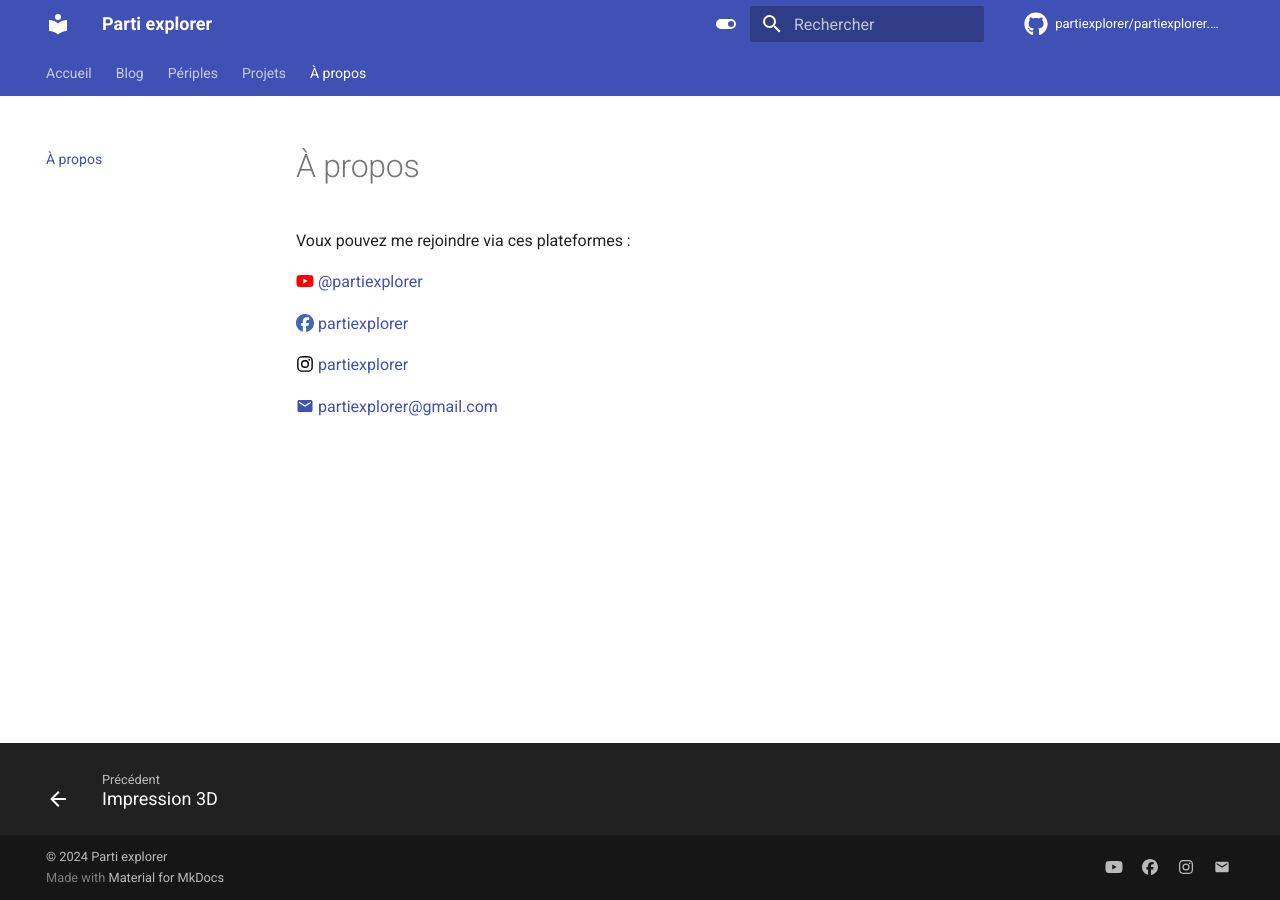
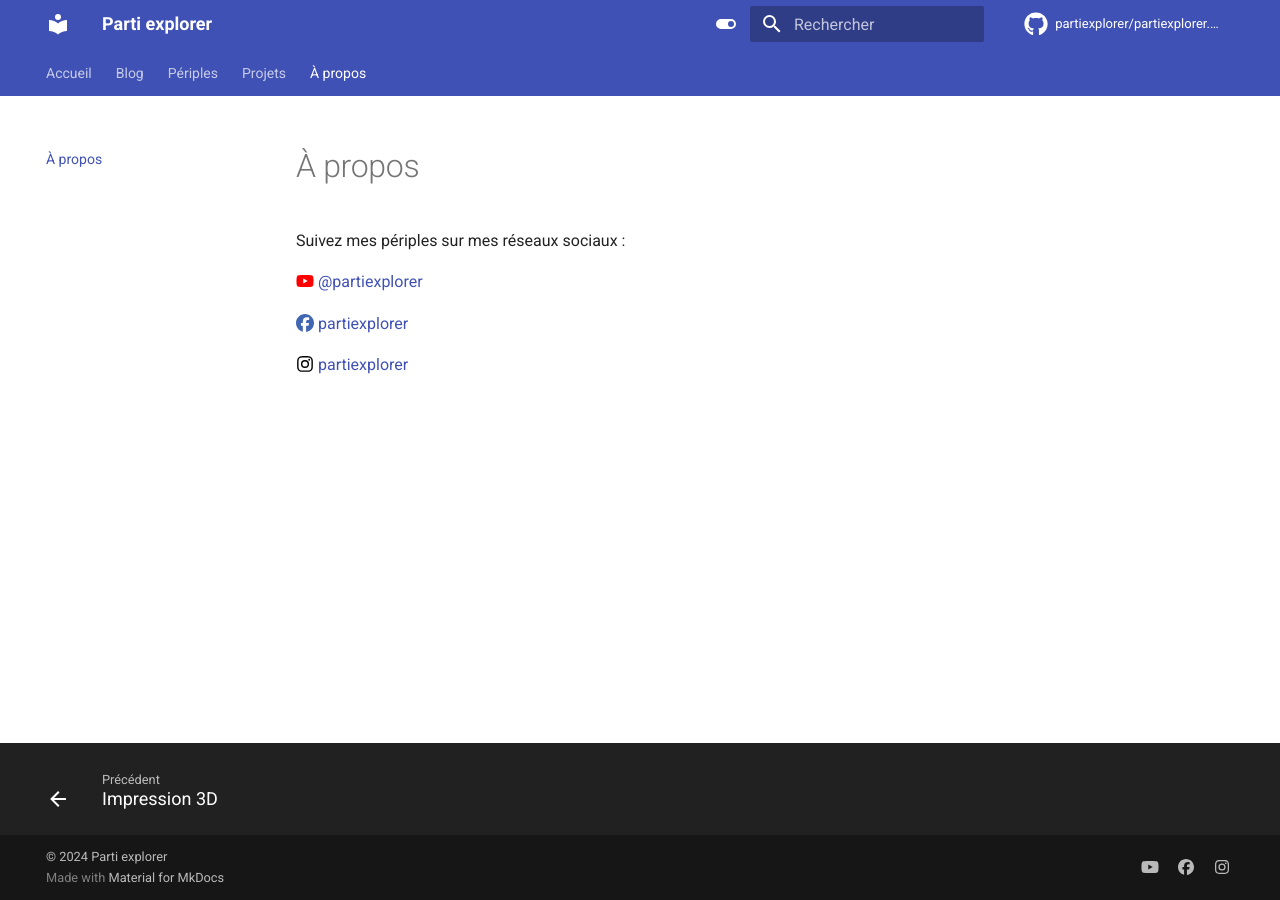
Before and after one commit to partiexplorer/partiexplorer.github.io, an MkDocs documentation site: the page built from docs/apropos.md, in a window 1280 px wide. Built offline with MkDocs 1.6.1 and Material for MkDocs 9.7.7, drawn with Linux system fonts in a browser that asks for light colours; comment, search, counter and statistics services are not loaded.

Commit message:
retrait email

```diff
--- a/docs/apropos.md
+++ b/docs/apropos.md
@@ -1,6 +1,6 @@
 # À propos
 
-Voux pouvez me rejoindre via ces plateformes :
+Suivez mes périples sur mes réseaux sociaux :
 
 
 [:fontawesome-brands-youtube:{ .youtube } @partiexplorer](https://youtube.com/@partiexplorer/)
@@ -8,5 +8,3 @@ Voux pouvez me rejoindre via ces plateformes :
 [:fontawesome-brands-facebook:{ .facebook } partiexplorer](https://facebook.com/partiexplorer/)
 
 [:fontawesome-brands-instagram:{ .instagram } partiexplorer](https://instagram.com/partiexplorer/)
-
-[:material-email: partiexplorer@gmail.com](mailto:partiexplorer@gmail.com)
--- a/mkdocs.yml
+++ b/mkdocs.yml
@@ -91,9 +91,6 @@ extra:
       link: https://facebook.com/partiexplorer
     - icon: fontawesome/brands/instagram
       link: https://instagram.com/partiexplorer
-    - icon: material/email
-      link: mailto:partiexplorer@gmail.com
-      name: partiexplorer@gmail.com
 
 extra_javascript:
   - /assets/leaflet.js
```
Also changed, not shown: docs/index.md (+0 -1 lines).
